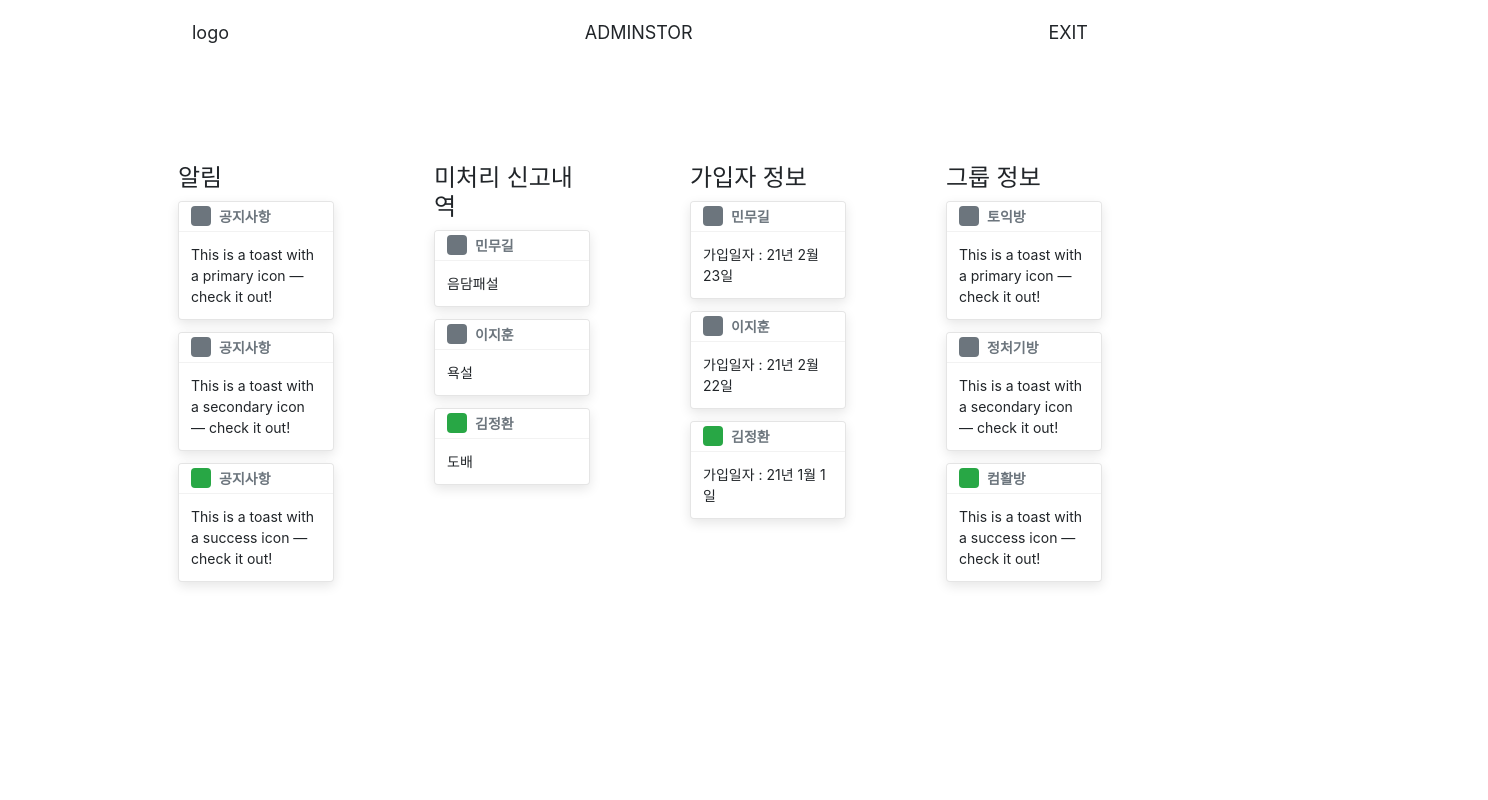
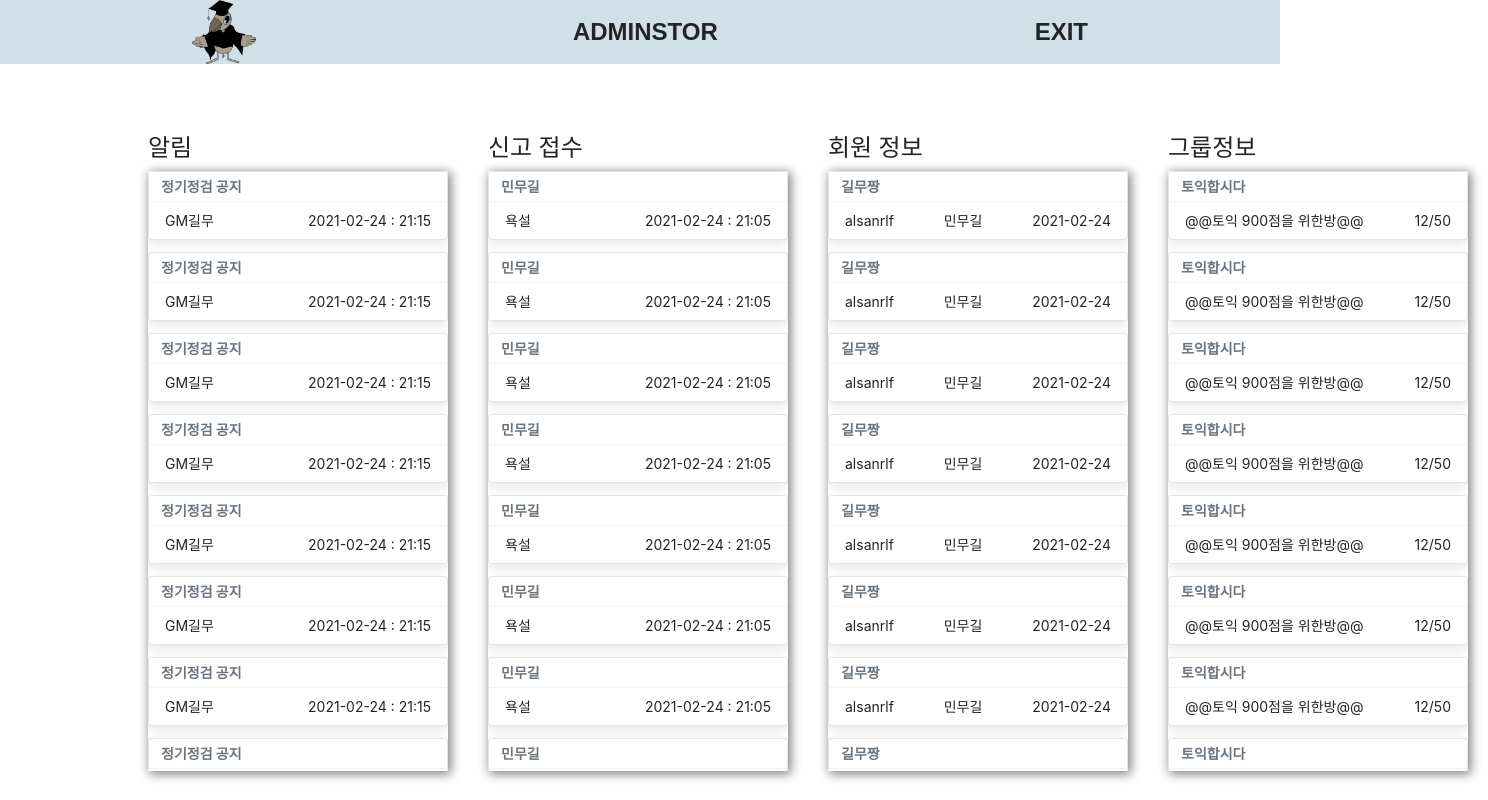
Before and after one commit to junhodo/UntactSchool, a React (Create React App) app in the folder FE/admin/: page / in a window 1280 px wide. Shown: the whole page, 1488 px wide, since content can reach past the window. Built offline with nearby package versions, Linux system fonts and the light colour scheme.

Commit message:
[ADD] 더미데이터를 적용해서 프로토타이핑과 유사하게 퍼블리싱

```diff
--- a/FE/admin/src/App.css
+++ b/FE/admin/src/App.css
@@ -1,4 +1,4 @@
-.content {
+.Content {
   margin-left: 10%;
   margin-right: 10%;
   display: flex;
@@ -7,7 +7,22 @@
 }
 
 .Box {
-  padding: 50px;
+  padding: 20px;
   width: 360px;
   margin-top: 50px;
 }
+
+.ItemBox {
+  box-shadow: 2px 2px 10px 1px grey;
+  width: 300px;
+  height: 600px;
+  overflow: scroll;
+}
+
+.itemContent {
+  margin-left: 8px;
+  margin-right: 8px;
+  display: flex;
+  justify-content: space-between;
+  padding: 8px;
+}
--- a/FE/admin/src/App.js
+++ b/FE/admin/src/App.js
@@ -10,7 +10,7 @@ function App() {
   return (
     <div className="App">
       <Header />
-      <div className="content">
+      <div className="Content">
         <Notification />
         <Report />
         <PersonInfo />
--- a/FE/admin/src/component/GroupInfo.js
+++ b/FE/admin/src/component/GroupInfo.js
@@ -1,29 +1,118 @@
 import React from 'react';
 import '../css/GroupInfo.css';
-import { Toast, ToastBody, ToastHeader } from 'reactstrap';
+import { Toast, ToastHeader } from 'reactstrap';
 
 const GroupInfo = () => {
+  // group  description  people  limit  time
+  const dummy = [
+    {
+      group: '토익합시다',
+      description: '@@토익 900점을 위한방@@',
+      people: '12',
+      limit: '50',
+      time: '2021-02-24 : 21:07'
+    },
+    {
+      group: '토익합시다',
+      description: '@@토익 900점을 위한방@@',
+      people: '12',
+      limit: '50',
+      time: '2021-02-24 : 21:07'
+    },
+    {
+      group: '토익합시다',
+      description: '@@토익 900점을 위한방@@',
+      people: '12',
+      limit: '50',
+      time: '2021-02-24 : 21:07'
+    },
+    {
+      group: '토익합시다',
+      description: '@@토익 900점을 위한방@@',
+      people: '12',
+      limit: '50',
+      time: '2021-02-24 : 21:07'
+    },
+    {
+      group: '토익합시다',
+      description: '@@토익 900점을 위한방@@',
+      people: '12',
+      limit: '50',
+      time: '2021-02-24 : 21:07'
+    },
+    {
+      group: '토익합시다',
+      description: '@@토익 900점을 위한방@@',
+      people: '12',
+      limit: '50',
+      time: '2021-02-24 : 21:07'
+    },
+    {
+      group: '토익합시다',
+      description: '@@토익 900점을 위한방@@',
+      people: '12',
+      limit: '50',
+      time: '2021-02-24 : 21:07'
+    },
+    {
+      group: '토익합시다',
+      description: '@@토익 900점을 위한방@@',
+      people: '12',
+      limit: '50',
+      time: '2021-02-24 : 21:07'
+    },
+    {
+      group: '토익합시다',
+      description: '@@토익 900점을 위한방@@',
+      people: '12',
+      limit: '50',
+      time: '2021-02-24 : 21:07'
+    },
+    {
+      group: '토익합시다',
+      description: '@@토익 900점을 위한방@@',
+      people: '12',
+      limit: '50',
+      time: '2021-02-24 : 21:07'
+    },
+    {
+      group: '토익합시다',
+      description: '@@토익 900점을 위한방@@',
+      people: '12',
+      limit: '50',
+      time: '2021-02-24 : 21:07'
+    },
+    {
+      group: '토익합시다',
+      description: '@@토익 900점을 위한방@@',
+      people: '12',
+      limit: '50',
+      time: '2021-02-24 : 21:07'
+    },
+    {
+      group: '토익합시다',
+      description: '@@토익 900점을 위한방@@',
+      people: '12',
+      limit: '50',
+      time: '2021-02-24 : 21:07'
+    }
+  ];
+
+  const items = dummy.map(item => (
+    <Toast>
+      <ToastHeader>{item.group}</ToastHeader>
+      <div className="itemContent">
+        <span>{item.description}</span>
+        <span>
+          {item.people}/{item.limit}
+        </span>
+      </div>
+    </Toast>
+  ));
   return (
     <div className="Box">
-      <h4>그룹 정보</h4>
-      <Toast>
-        <ToastHeader icon="">토익방</ToastHeader>
-        <ToastBody>
-          This is a toast with a primary icon — check it out!
-        </ToastBody>
-      </Toast>
-      <Toast>
-        <ToastHeader icon="secondary">정처기방</ToastHeader>
-        <ToastBody>
-          This is a toast with a secondary icon — check it out!
-        </ToastBody>
-      </Toast>
-      <Toast>
-        <ToastHeader icon="success">컴활방</ToastHeader>
-        <ToastBody>
-          This is a toast with a success icon — check it out!
-        </ToastBody>
-      </Toast>
+      <h4>그룹정보</h4>
+      <div className="ItemBox">{items}</div>
     </div>
   );
 };
--- a/FE/admin/src/component/Header.js
+++ b/FE/admin/src/component/Header.js
@@ -1,10 +1,11 @@
 import React from 'react';
 import '../css/Header.css';
+import KitMascot from '../static/KitMascot.jpg';
 
 const Header = () => {
   return (
     <div className="header">
-      <span>logo</span>
+      <img src={KitMascot} alt="KIT's mascot crow" />
       <span>ADMINSTOR</span>
       <span>EXIT</span>
     </div>
--- a/FE/admin/src/component/Notification.js
+++ b/FE/admin/src/component/Notification.js
@@ -1,29 +1,100 @@
 import React from 'react';
 import '../css/Notification.css';
-import { Toast, ToastBody, ToastHeader } from 'reactstrap';
+import { Toast, ToastHeader } from 'reactstrap';
 
 const Notification = () => {
+  //  title  sender  time
+  const dummy = [
+    {
+      title: '정기정검 공지',
+      sender: 'GM길무',
+      time: '2021-02-24 : 21:15'
+    },
+    {
+      title: '정기정검 공지',
+      sender: 'GM길무',
+      time: '2021-02-24 : 21:15'
+    },
+    {
+      title: '정기정검 공지',
+      sender: 'GM길무',
+      time: '2021-02-24 : 21:15'
+    },
+    {
+      title: '정기정검 공지',
+      sender: 'GM길무',
+      time: '2021-02-24 : 21:15'
+    },
+    {
+      title: '정기정검 공지',
+      sender: 'GM길무',
+      time: '2021-02-24 : 21:15'
+    },
+    {
+      title: '정기정검 공지',
+      sender: 'GM길무',
+      time: '2021-02-24 : 21:15'
+    },
+    {
+      title: '정기정검 공지',
+      sender: 'GM길무',
+      time: '2021-02-24 : 21:15'
+    },
+    {
+      title: '정기정검 공지',
+      sender: 'GM길무',
+      time: '2021-02-24 : 21:15'
+    },
+    {
+      title: '정기정검 공지',
+      sender: 'GM길무',
+      time: '2021-02-24 : 21:15'
+    },
+    {
+      title: '정기정검 공지',
+      sender: 'GM길무',
+      time: '2021-02-24 : 21:15'
+    },
+    {
+      title: '정기정검 공지',
+      sender: 'GM길무',
+      time: '2021-02-24 : 21:15'
+    },
+    {
+      title: '정기정검 공지',
+      sender: 'GM길무',
+      time: '2021-02-24 : 21:15'
+    },
+    {
+      title: '정기정검 공지',
+      sender: 'GM길무',
+      time: '2021-02-24 : 21:15'
+    },
+    {
+      title: '정기정검 공지',
+      sender: 'GM길무',
+      time: '2021-02-24 : 21:15'
+    },
+    {
+      title: '정기정검 공지',
+      sender: 'GM길무',
+      time: '2021-02-24 : 21:15'
+    }
+  ];
+
+  const items = dummy.map(item => (
+    <Toast>
+      <ToastHeader>{item.title}</ToastHeader>
+      <div className="itemContent">
+        <span>{item.sender}</span>
+        <span>{item.time}</span>
+      </div>
+    </Toast>
+  ));
   return (
     <div className="Box">
       <h4>알림</h4>
-      <Toast>
-        <ToastHeader icon="">공지사항</ToastHeader>
-        <ToastBody>
-          This is a toast with a primary icon — check it out!
-        </ToastBody>
-      </Toast>
-      <Toast>
-        <ToastHeader icon="secondary">공지사항</ToastHeader>
-        <ToastBody>
-          This is a toast with a secondary icon — check it out!
-        </ToastBody>
-      </Toast>
-      <Toast>
-        <ToastHeader icon="success">공지사항</ToastHeader>
-        <ToastBody>
-          This is a toast with a success icon — check it out!
-        </ToastBody>
-      </Toast>
+      <div className="ItemBox">{items}</div>
     </div>
   );
 };
--- a/FE/admin/src/component/PersonInfo.js
+++ b/FE/admin/src/component/PersonInfo.js
@@ -1,23 +1,104 @@
 import React from 'react';
-import '../css/PersonInfo.css';
-import { Toast, ToastBody, ToastHeader } from 'reactstrap';
+import '../css/Notification.css';
+import { Toast, ToastHeader } from 'reactstrap';
 
 const PersonInfo = () => {
+  // nickname    userid    name    join
+  const dummy = [
+    {
+      nickname: '길무짱',
+      userid: 'alsanrlf',
+      name: '민무길',
+      join: '2021-02-24'
+    },
+    {
+      nickname: '길무짱',
+      userid: 'alsanrlf',
+      name: '민무길',
+      join: '2021-02-24'
+    },
+    {
+      nickname: '길무짱',
+      userid: 'alsanrlf',
+      name: '민무길',
+      join: '2021-02-24'
+    },
+    {
+      nickname: '길무짱',
+      userid: 'alsanrlf',
+      name: '민무길',
+      join: '2021-02-24'
+    },
+    {
+      nickname: '길무짱',
+      userid: 'alsanrlf',
+      name: '민무길',
+      join: '2021-02-24'
+    },
+    {
+      nickname: '길무짱',
+      userid: 'alsanrlf',
+      name: '민무길',
+      join: '2021-02-24'
+    },
+    {
+      nickname: '길무짱',
+      userid: 'alsanrlf',
+      name: '민무길',
+      join: '2021-02-24'
+    },
+    {
+      nickname: '길무짱',
+      userid: 'alsanrlf',
+      name: '민무길',
+      join: '2021-02-24'
+    },
+    {
+      nickname: '길무짱',
+      userid: 'alsanrlf',
+      name: '민무길',
+      join: '2021-02-24'
+    },
+    {
+      nickname: '길무짱',
+      userid: 'alsanrlf',
+      name: '민무길',
+      join: '2021-02-24'
+    },
+    {
+      nickname: '길무짱',
+      userid: 'alsanrlf',
+      name: '민무길',
+      join: '2021-02-24'
+    },
+    {
+      nickname: '길무짱',
+      userid: 'alsanrlf',
+      name: '민무길',
+      join: '2021-02-24'
+    },
+    {
+      nickname: '길무짱',
+      userid: 'alsanrlf',
+      name: '민무길',
+      join: '2021-02-24'
+    }
+  ];
+
+  const items = dummy.map(item => (
+    <Toast>
+      <ToastHeader>{item.nickname}</ToastHeader>
+      <div className="itemContent">
+        <span>{item.userid}</span>
+        <span>{item.name}</span>
+        <span>{item.join}</span>
+      </div>
+    </Toast>
+  ));
   return (
     <div className="Box">
-      <h4>가입자 정보</h4>
-      <Toast>
-        <ToastHeader icon="">민무길</ToastHeader>
-        <ToastBody>가입일자 : 21년 2월 23일</ToastBody>
-      </Toast>
-      <Toast>
-        <ToastHeader icon="secondary">이지훈</ToastHeader>
-        <ToastBody>가입일자 : 21년 2월 22일</ToastBody>
-      </Toast>
-      <Toast>
-        <ToastHeader icon="success">김정환</ToastHeader>
-        <ToastBody>가입일자 : 21년 1월 1일</ToastBody>
-      </Toast>{' '}
+      <h4>회원 정보</h4>
+      <div className="ItemBox">{items}</div>
     </div>
   );
 };
--- a/FE/admin/src/component/Report.js
+++ b/FE/admin/src/component/Report.js
@@ -1,23 +1,109 @@
 import React from 'react';
-import '../css/Report.css';
-import { Toast, ToastBody, ToastHeader } from 'reactstrap';
+import '../css/Notification.css';
+import { Toast, ToastHeader } from 'reactstrap';
 
 const Report = () => {
+  // defendant  classfication  time  reporter
+  const dummy = [
+    {
+      defendant: '민무길',
+      reporter: '길무짱',
+      classfication: '욕설',
+      time: '2021-02-24 : 21:05'
+    },
+    {
+      defendant: '민무길',
+      reporter: '길무짱',
+      classfication: '욕설',
+      time: '2021-02-24 : 21:05'
+    },
+    {
+      defendant: '민무길',
+      reporter: '길무짱',
+      classfication: '욕설',
+      time: '2021-02-24 : 21:05'
+    },
+    {
+      defendant: '민무길',
+      reporter: '길무짱',
+      classfication: '욕설',
+      time: '2021-02-24 : 21:05'
+    },
+    {
+      defendant: '민무길',
+      reporter: '길무짱',
+      classfication: '욕설',
+      time: '2021-02-24 : 21:05'
+    },
+    {
+      defendant: '민무길',
+      reporter: '길무짱',
+      classfication: '욕설',
+      time: '2021-02-24 : 21:05'
+    },
+    {
+      defendant: '민무길',
+      reporter: '길무짱',
+      classfication: '욕설',
+      time: '2021-02-24 : 21:05'
+    },
+    {
+      defendant: '민무길',
+      reporter: '길무짱',
+      classfication: '욕설',
+      time: '2021-02-24 : 21:05'
+    },
+    {
+      defendant: '민무길',
+      reporter: '길무짱',
+      classfication: '욕설',
+      time: '2021-02-24 : 21:05'
+    },
+    {
+      defendant: '민무길',
+      reporter: '길무짱',
+      classfication: '욕설',
+      time: '2021-02-24 : 21:05'
+    },
+    {
+      defendant: '민무길',
+      reporter: '길무짱',
+      classfication: '욕설',
+      time: '2021-02-24 : 21:05'
+    },
+    {
+      defendant: '민무길',
+      reporter: '길무짱',
+      classfication: '욕설',
+      time: '2021-02-24 : 21:05'
+    },
+    {
+      defendant: '민무길',
+      reporter: '길무짱',
+      classfication: '욕설',
+      time: '2021-02-24 : 21:05'
+    },
+    {
+      defendant: '민무길',
+      reporter: '길무짱',
+      classfication: '욕설',
+      time: '2021-02-24 : 21:05'
+    }
+  ];
+
+  const items = dummy.map(item => (
+    <Toast>
+      <ToastHeader>{item.defendant}</ToastHeader>
+      <div className="itemContent">
+        <span>{item.classfication}</span>
+        <span>{item.time}</span>
+      </div>
+    </Toast>
+  ));
   return (
     <div className="Box">
-      <h4>미처리 신고내역</h4>
-      <Toast>
-        <ToastHeader icon="">민무길</ToastHeader>
-        <ToastBody>음담패설</ToastBody>
-      </Toast>
-      <Toast>
-        <ToastHeader icon="secondary">이지훈</ToastHeader>
-        <ToastBody>욕설</ToastBody>
-      </Toast>
-      <Toast>
-        <ToastHeader icon="success">김정환</ToastHeader>
-        <ToastBody>도배</ToastBody>
-      </Toast>{' '}
+      <h4>신고 접수</h4>
+      <div className="ItemBox">{items}</div>
     </div>
   );
 };
--- /dev/null
+++ b/FE/admin/src/css/Box.css
@@ -0,0 +1,6 @@
+.ItemBox {
+  box-shadow: 2px 2px 10px 1px grey;
+  width: 300px;
+  height: 600px;
+  overflow: scroll;
+}
--- a/FE/admin/src/css/Header.css
+++ b/FE/admin/src/css/Header.css
@@ -7,4 +7,13 @@
   font-size: large;
   height: 64px;
   align-items: center;
+  background-color: #D1DFE8;
+  font-family: Sans-Serif;
+  font-weight: bold;
+  font-size: 24px;
 }
+
+.header img {
+  width: 64px;
+  height: 64px;
+}
```
Also changed, not shown: FE/admin/src/component/Box.js (added, +17 -0 lines), FE/admin/src/static/KitMascot.jpg (added), FE/admin/src/static/static.txt (deleted).
